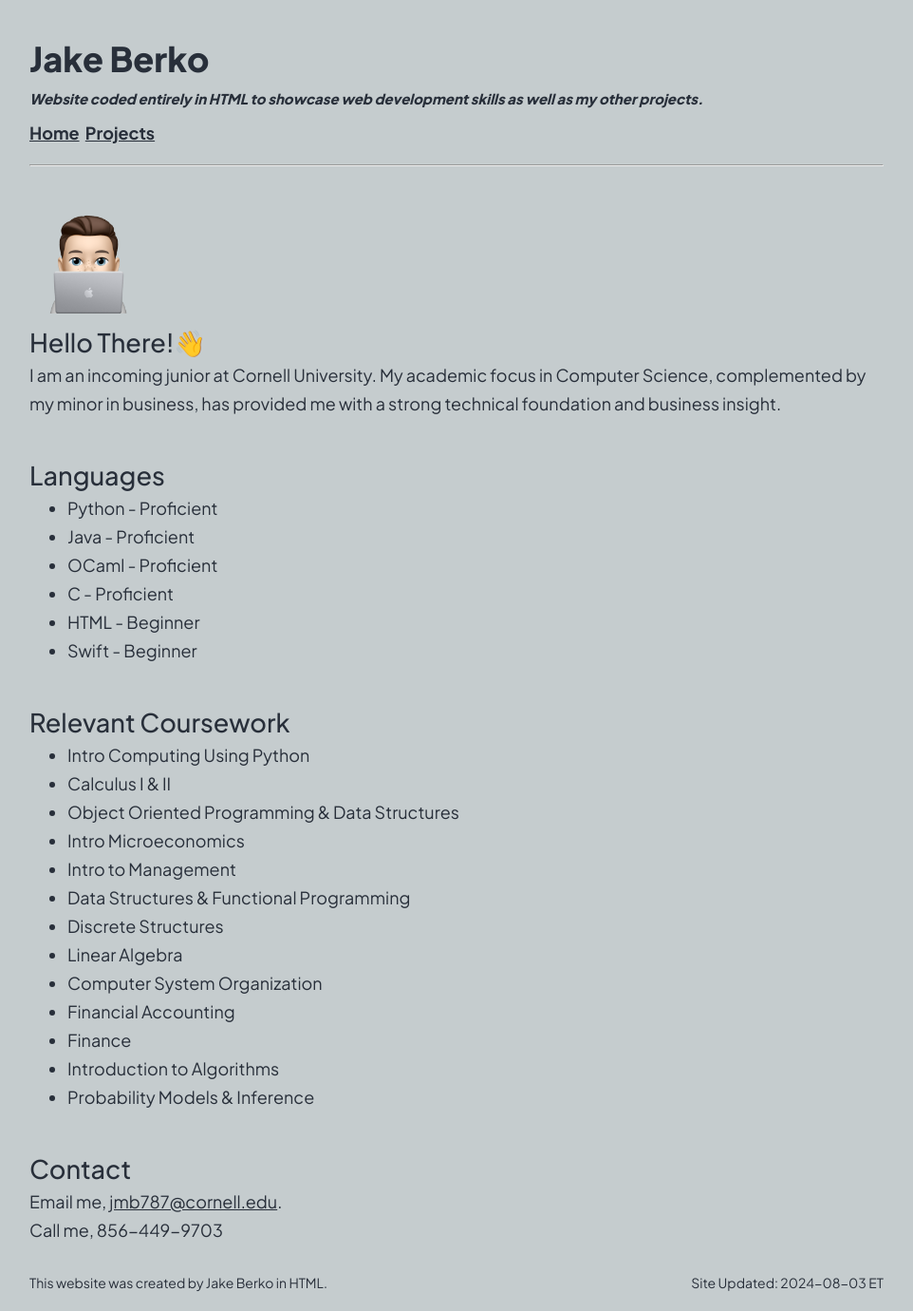
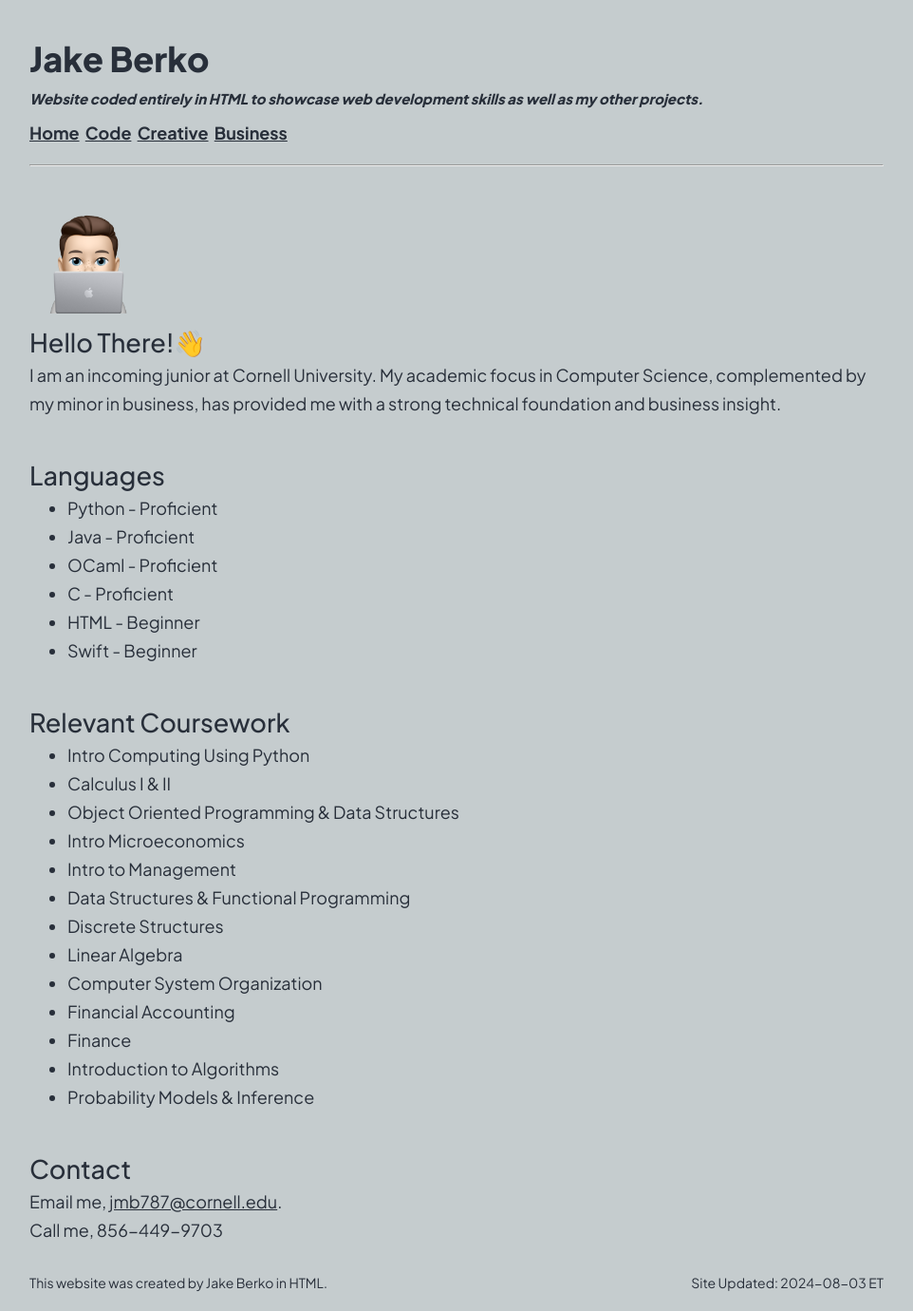
Before and after one commit to jacobberko/jacobberko.github.io, a Jekyll site: the page built from index.html, in a window 1280 px wide. Shown: the whole page at 95% size, without its empty margins (159-1121 px from the left). Built offline with Jekyll 4.4.1, drawn with Linux system fonts in a browser that asks for light colours.

Commit message:
new pages

```diff
--- a/_data/nav.yml
+++ b/_data/nav.yml
@@ -1,4 +1,8 @@
 - name: Home
   link: /
-- name: Projects
-  link: /projects
+- name: Code
+  link: /code
+- name: Creative
+  link: /creative
+- name: Business
+  link: /business
--- a/projects/index.html
+++ b/code/index.html
@@ -3,7 +3,7 @@
 title: Jacob Berko
 ---
 <br>
-<h1>Projects</h1>
+<h1>Coding Projects</h1>
 <br>
 <h4>This Website</h4>
 <p> Developed this website entirely using HTML and hosted it on GitHub Pages. This project included setting up the
```
Also changed, not shown: code/images/chatW.png (renamed from projects/images/chatW.png), code/images/gameboard.png (renamed from projects/images/gameboard.png), code/images/planetoids.png (renamed from projects/images/planetoids.png), code/images/satisfy.jpg (renamed from projects/images/satisfy.jpg), 2 other files.
